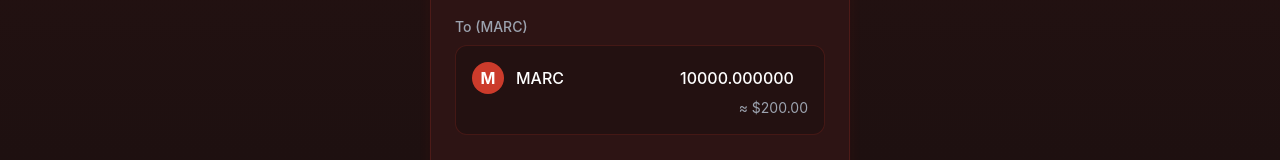
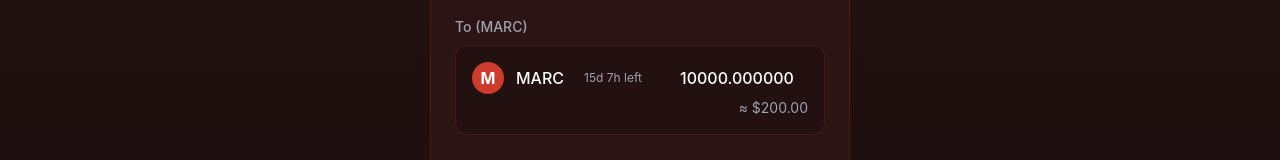
Before and after one commit to iceonme/Mars687DAO, a Vue app: page / in a window 1280 px wide. Shown: the part 520-680 px from the top of the page. Built offline with nearby package versions, Linux system fonts and the light colour scheme; no server answers.

Commit message:
Assistant checkpoint: Add countdown timer display to MARC section
Assistant generated file changes:
- src/App.vue: Add countdown timer in MARC section, Add countdown calculation function

---

User prompt:

我要显示在这个位置

```diff
--- a/src/App.vue
+++ b/src/App.vue
@@ -95,6 +95,9 @@
                 M
               </div>
               <span class="font-medium text-white">MARC</span>
+              <div class="text-xs text-gray-400 ml-2">
+                {{ getCountdown() }}
+              </div>
             </div>
             <div class="flex items-center gap-2">
               <input
@@ -233,6 +236,18 @@ const canPurchase = computed(() => {
          Number(ethAmount.value) > 0 &&
          Number(ethAmount.value) <= Number(ethBalance.value)
 })
+
+const getCountdown = () => {
+  const endDate = new Date('2025-02-05T00:00:00Z');
+  const now = new Date();
+  const diff = endDate - now;
+
+  if (diff <= 0) return 'Ended';
+
+  const days = Math.floor(diff / (1000 * 60 * 60 * 24));
+  const hours = Math.floor((diff % (1000 * 60 * 60 * 24)) / (1000 * 60 * 60));
+  return `${days}d ${hours}h left`;
+}
 
 // Watch for ETH amount changes
 watch(ethAmount, (newValue) => {
```
